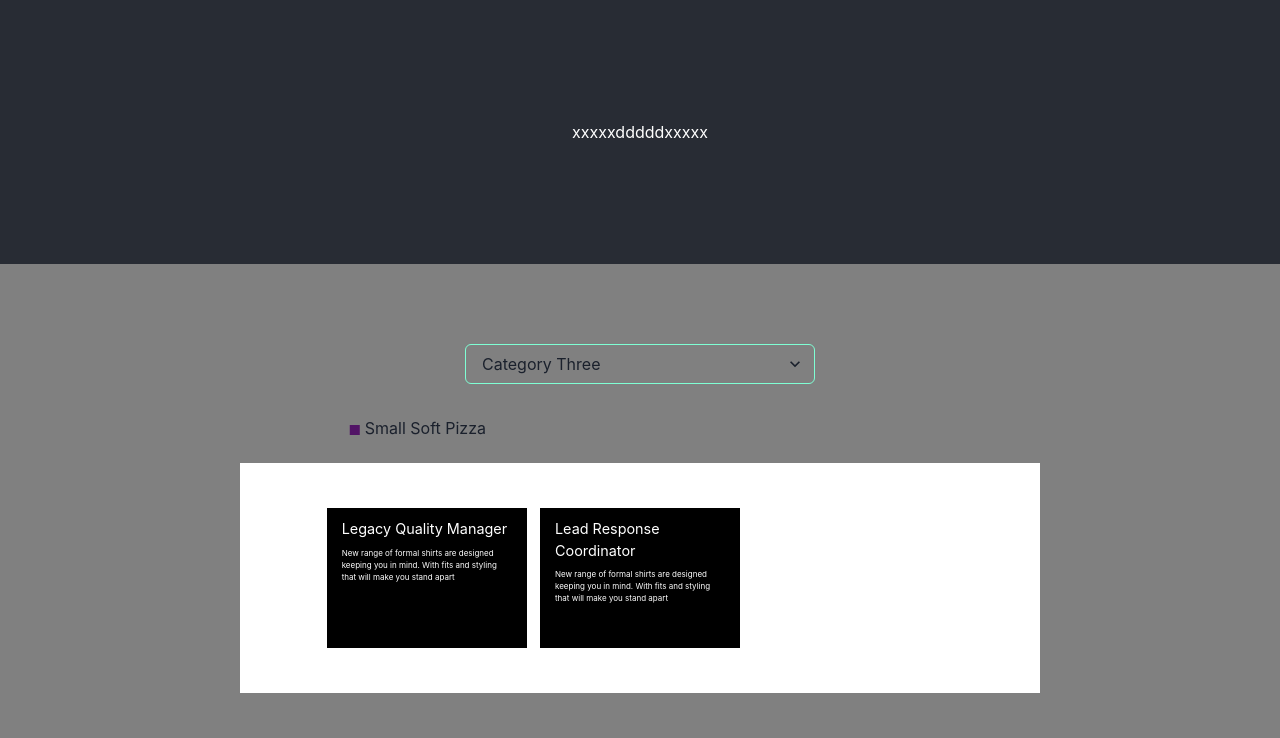
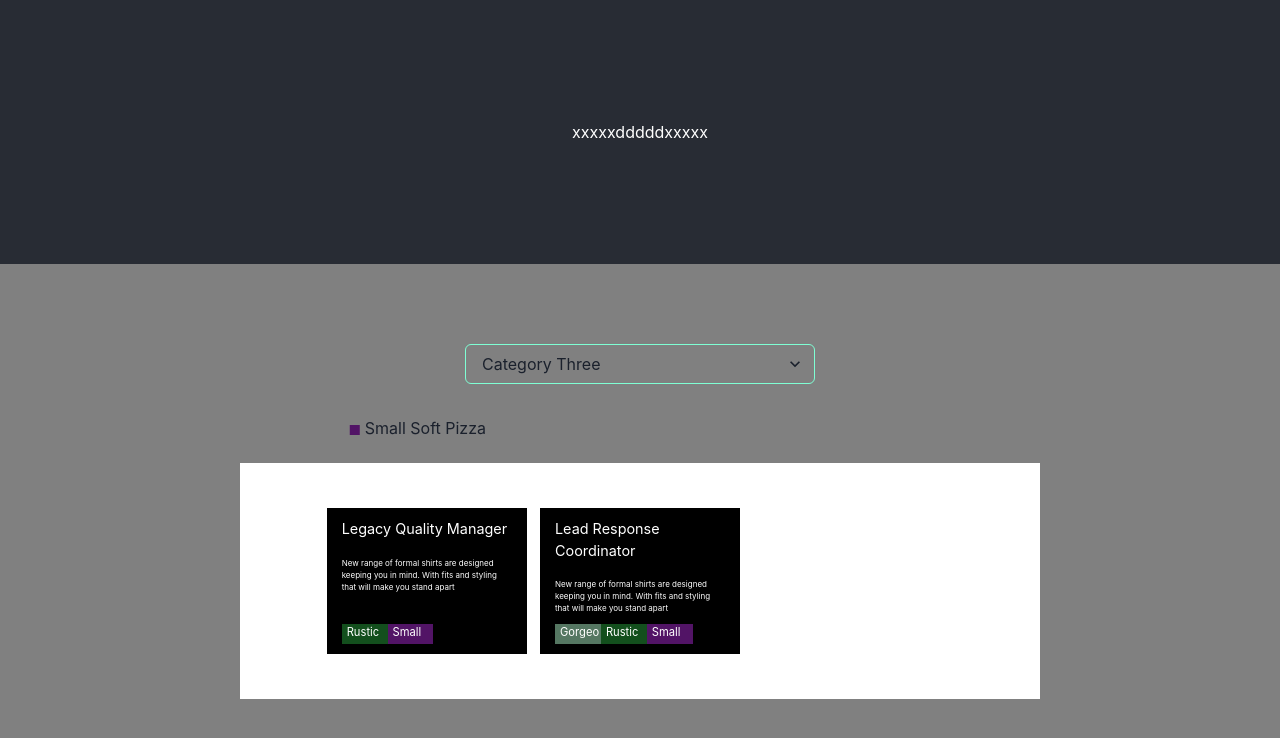
Before and after one commit to ethansnow2012/ethansnow2012.github.io, a React (Create React App) app: page / in a window 1280 px wide. Shown: the top 738 px of the page. Built offline with nearby package versions, Linux system fonts and the light colour scheme.

Commit message:
feat: tag-wrapper style and option All

```diff
--- a/src/components/SubjectCard/index.js
+++ b/src/components/SubjectCard/index.js
@@ -1,24 +1,61 @@
 
-import React from 'react'
+import React, {useCallback} from 'react'
 import styled from 'styled-components'
 
 const Styled = styled.div`
     background: black;
     width: 200px;
-    height: 140px;
+    // height: 140px;
     margin: 5px auto;
     padding: 10px 15px;
     color: white;
+    display: flex;
+    flex-direction: column;
+    & > * + * {
+        margin-top:10px;
+    }
     & .topic{
         margin-bottom:7px;
         font-size:0.9em;
     }
     & .description{
-        font-size:0.5em
+        font-size:0.5em;
+        flex: 1;
+    }
+
+    & .tag-wrapper{
+        display:flex;
+        flex-wrap: wrap;
+    }
+
+    & .tag-wrapper[length='0'],
+    & .tag-wrapper[length='1'],
+    & .tag-wrapper[length='2'],
+    & .tag-wrapper[length='3']{
+        flex-wrap: initial;
+    }
+
+    & .tag-wrapper-i{
+        height: 20px;
+        width: 27%;
+        transition: all 1s ease;
+        font-size: 0.7em;
+        overflow:hidden;
+        padding-left:5px;
+        cursor:pointer;
+    }
+    & .tag-wrapper-i:hover{
+        width: 100%;
     }
 `
 
-export function SubjectCard({children, data}){
+export function SubjectCard({children, data, tags}){
+    console.log('SubjectCard', tags)
+    const filteredTags = tags.filter( x => data.tags.indexOf(x.id)>=0 )
+    const filteredTagsLength = filteredTags.length
+    const tagClick = useCallback((ev)=>{
+        console.log('tagClick', ev)
+    }, [])
     return (
         <Styled>
             <div className='topic'>
@@ -27,7 +64,19 @@ export function SubjectCard({children, data}){
             <div className='description'>
                 {data.description}
             </div>
-
+            <div className='tag-wrapper' length={filteredTagsLength}>
+                {
+                    filteredTags?.map((tag)=>{
+                        return (
+                            <div className='tag-wrapper-i' key={tag.id} style={{background: tag.color}} onClick={tagClick}>
+                                {
+                                    tag.name
+                                }
+                            </div>
+                        )
+                    })
+                }
+            </div>
         </Styled>
     )
 }
--- a/src/components/SubjectCardWrapper/index.js
+++ b/src/components/SubjectCardWrapper/index.js
@@ -53,7 +53,7 @@ const adjectHeight = function(target) {
     }, (+transitionTime)*1000)
 }
 
-export function SubjectCardWrapper({children, data}){
+export function SubjectCardWrapper({children, data, tags}){
     const dataFiltered = data.filter(x=>x.display)
     const shouldBeDisplayedCount = useRef(dataFiltered.length)
     const isDisplayedCount = useRef(dataFiltered.length)
@@ -135,7 +135,7 @@ export function SubjectCardWrapper({children, data}){
                                     exit: (+transitionTime)*1000,
                                 }}
                             classNames="transition">
-                            <SubjectCard key={dataEl.id} data={dataEl} ></SubjectCard>
+                            <SubjectCard key={dataEl.id} data={dataEl} tags={tags} ></SubjectCard>
                         </CSSTransition>
                     )
                 })
--- a/src/containers/MainPage/index.js
+++ b/src/containers/MainPage/index.js
@@ -4,6 +4,7 @@ import {CSelect} from 'hoc/instance'
 import styled from 'styled-components'
 import { BaseContentSpacing, BaseContentSpacingStyle } from 'containers/Functional'
 import { fakeTopics, fakeTags, fakeCategory } from 'testData/data'
+import {faker} from '@faker-js/faker'
 
 import { injectStyleState, toggleDisplayViaKeyAndId , toggleDisplayViaArrayOfIds } from 'utils/dataProcessor'
 
@@ -79,6 +80,13 @@ export function MainPage() {
             .then(values => {
                 console.log('values', values)
                 const [fakeCategory, fakeTags, fakeTopics] = values
+
+                // inject data: fakeCategory option all.
+                fakeCategory.data.unshift({
+                    id: faker.datatype.uuid(),
+                    name: 'All',
+                    tags: fakeTags.data.map(x=>x.id)
+                })
 
                 const _fakeCategory = injectStyleState(fakeCategory)
                 const _fakeTags = injectStyleState(fakeTags)
@@ -187,7 +195,7 @@ export function MainPage() {
                 </div>
                 <div className='p-content-wrapper-outter'>
                     <div className='p-content-wrapper'>
-                        <SubjectCardWrapper data={fakeTopicState.data}></SubjectCardWrapper>
+                        <SubjectCardWrapper data={fakeTopicState.data} tags={fakeTagState.data}></SubjectCardWrapper>
                     </div>
                 </div>
             </BaseContentSpacing>
```
